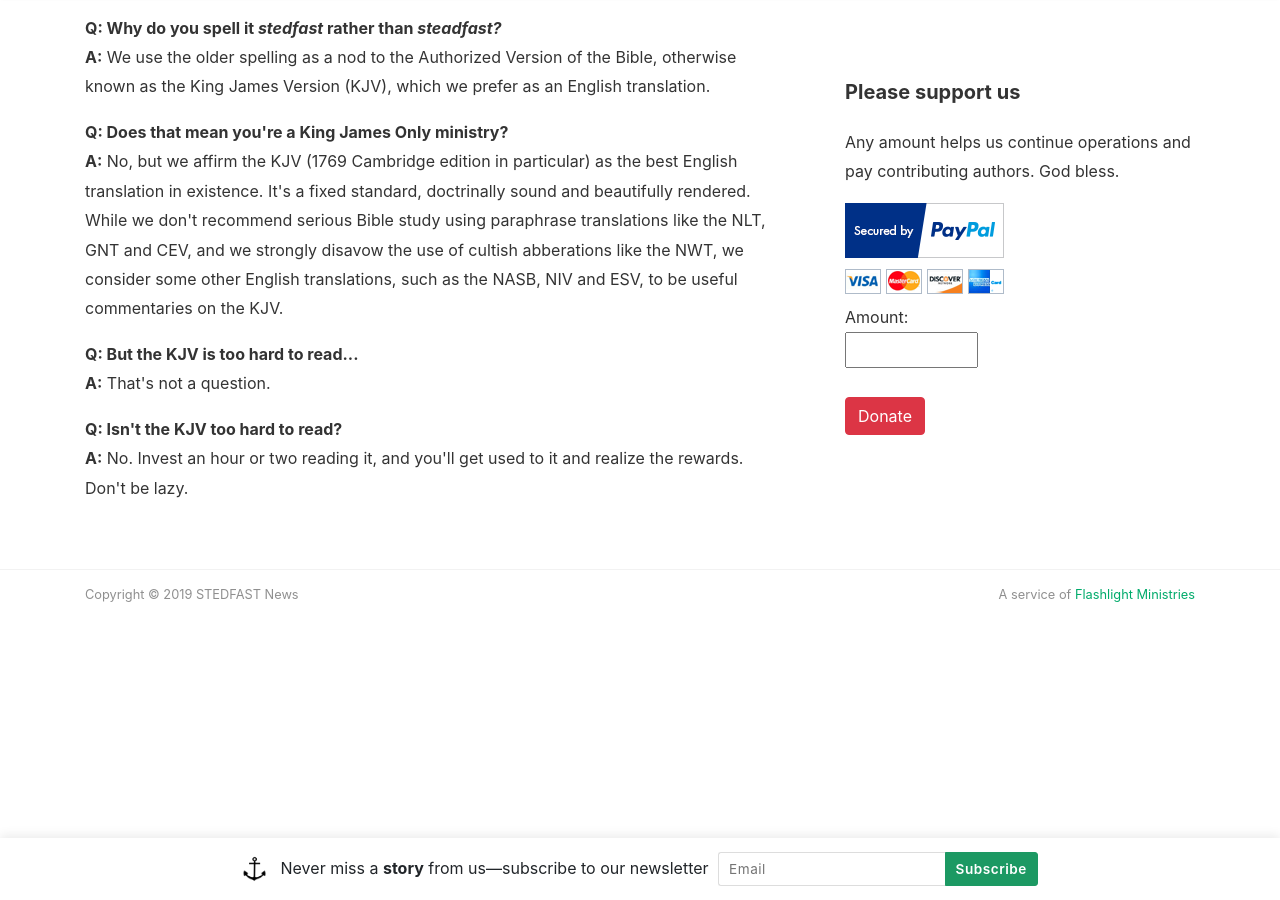
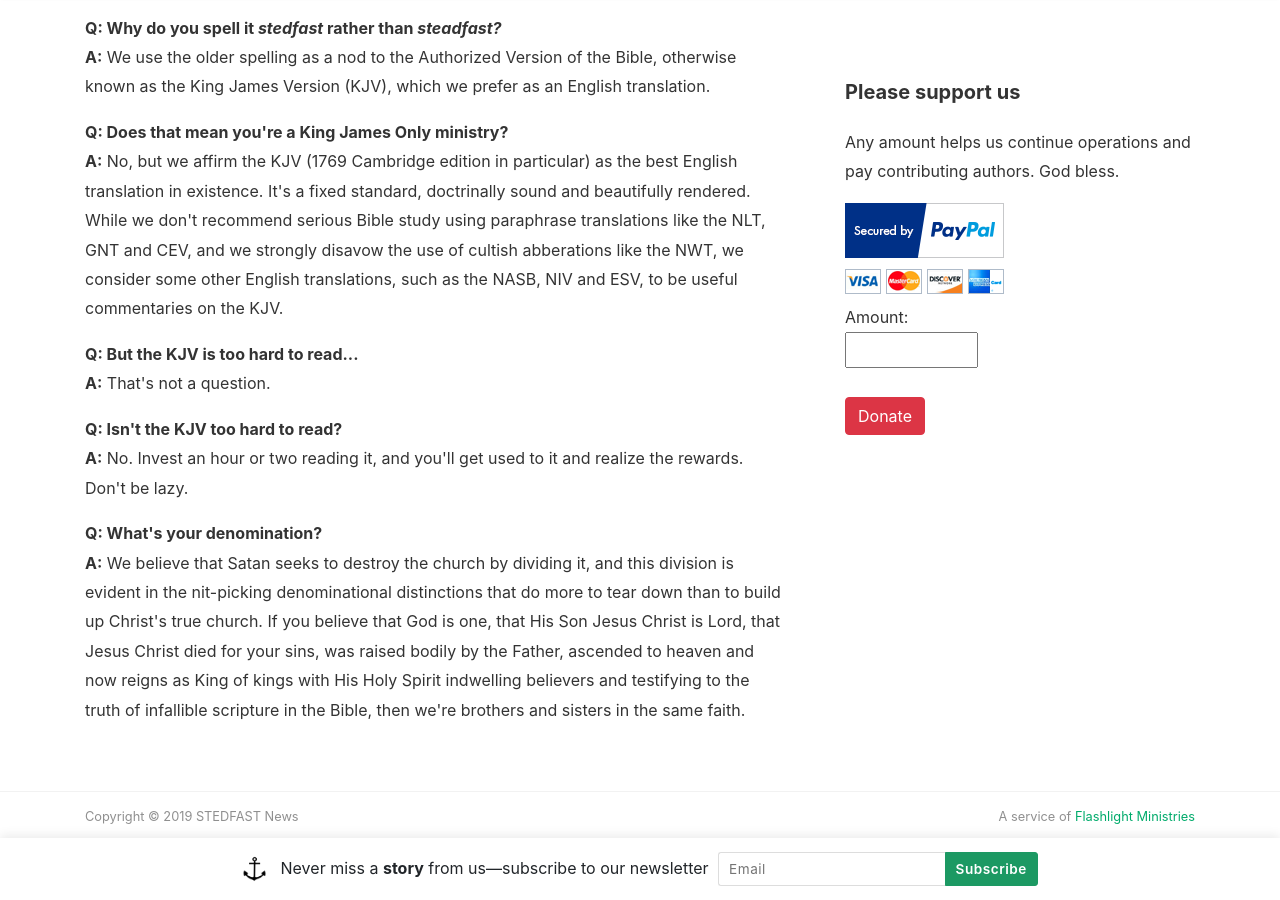
Before and after one commit to flashlightministries/stedfastnews, a Jekyll site: the page built from _pages/about.md, in a window 1280 px wide and 900 px high, scrolled down 1437 px. Built offline with Jekyll 4.4.1, drawn with Linux system fonts in a browser that asks for light colours; nearby versions of some CDN libraries.

Commit message:
Update about.md

```diff
--- a/_pages/about.md
+++ b/_pages/about.md
@@ -51,6 +51,10 @@ permalink: /about
     <b>Q: Isn't the KJV too hard to read?</b><br>
     <b>A:</b> No. Invest an hour or two reading it, and you'll get used to it and realize the rewards. Don't be lazy.
   </p>
+  <p>
+    <b>Q: What's your denomination?</b><br>
+    <b>A:</b> We believe that Satan seeks to destroy the church by dividing it, and this division is evident in the nit-picking denominational distinctions that do more to tear down than to build up Christ's true church. If you believe that God is one, that His Son Jesus Christ is Lord, that Jesus Christ died for your sins, was raised bodily by the Father, ascended to heaven and now reigns as King of kings with His Holy Spirit indwelling believers and testifying to the truth of infallible scripture in the Bible, then we're brothers and sisters in the same faith.
+  </p>
 </div>
 
 <div class="col-md-4">
```
